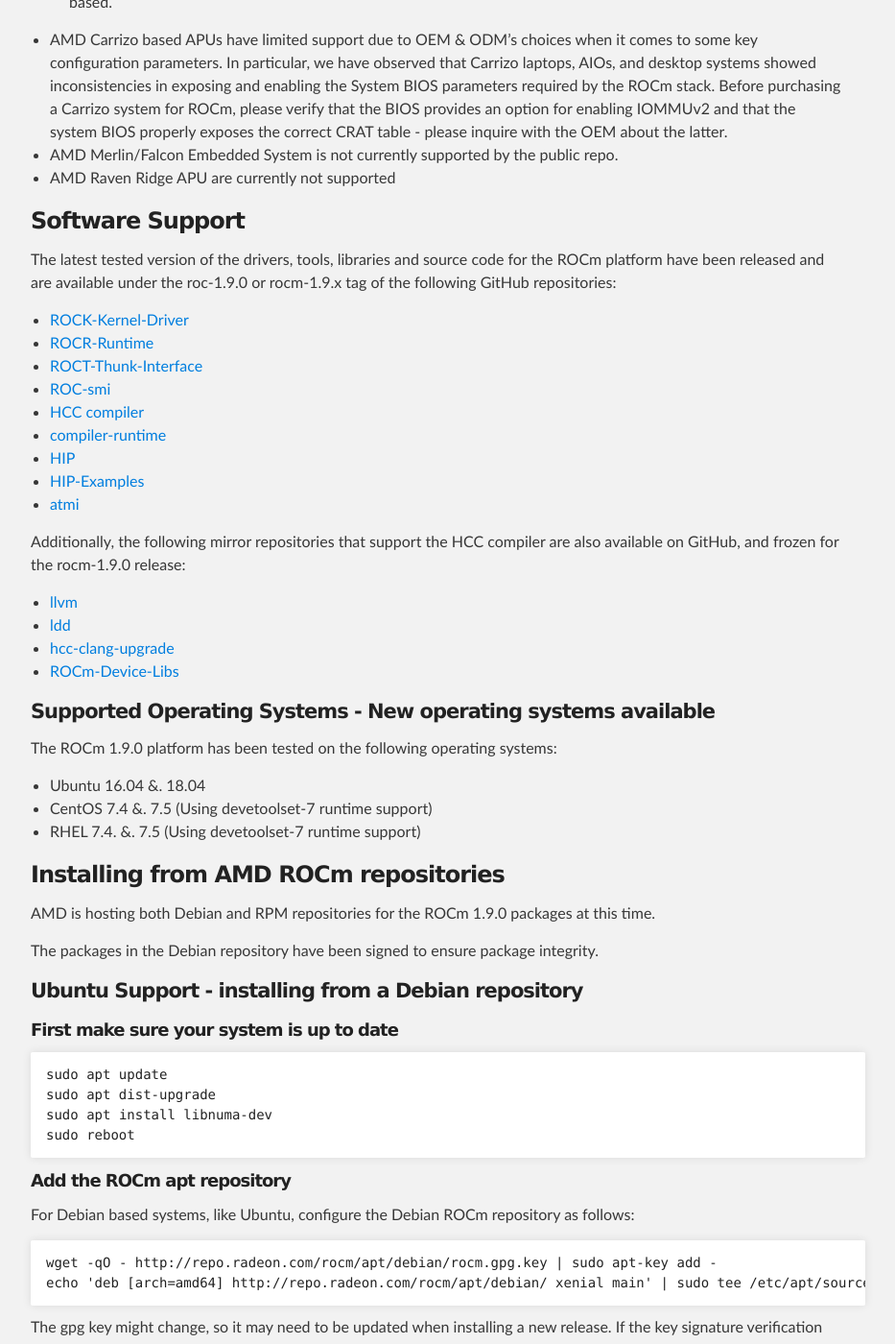
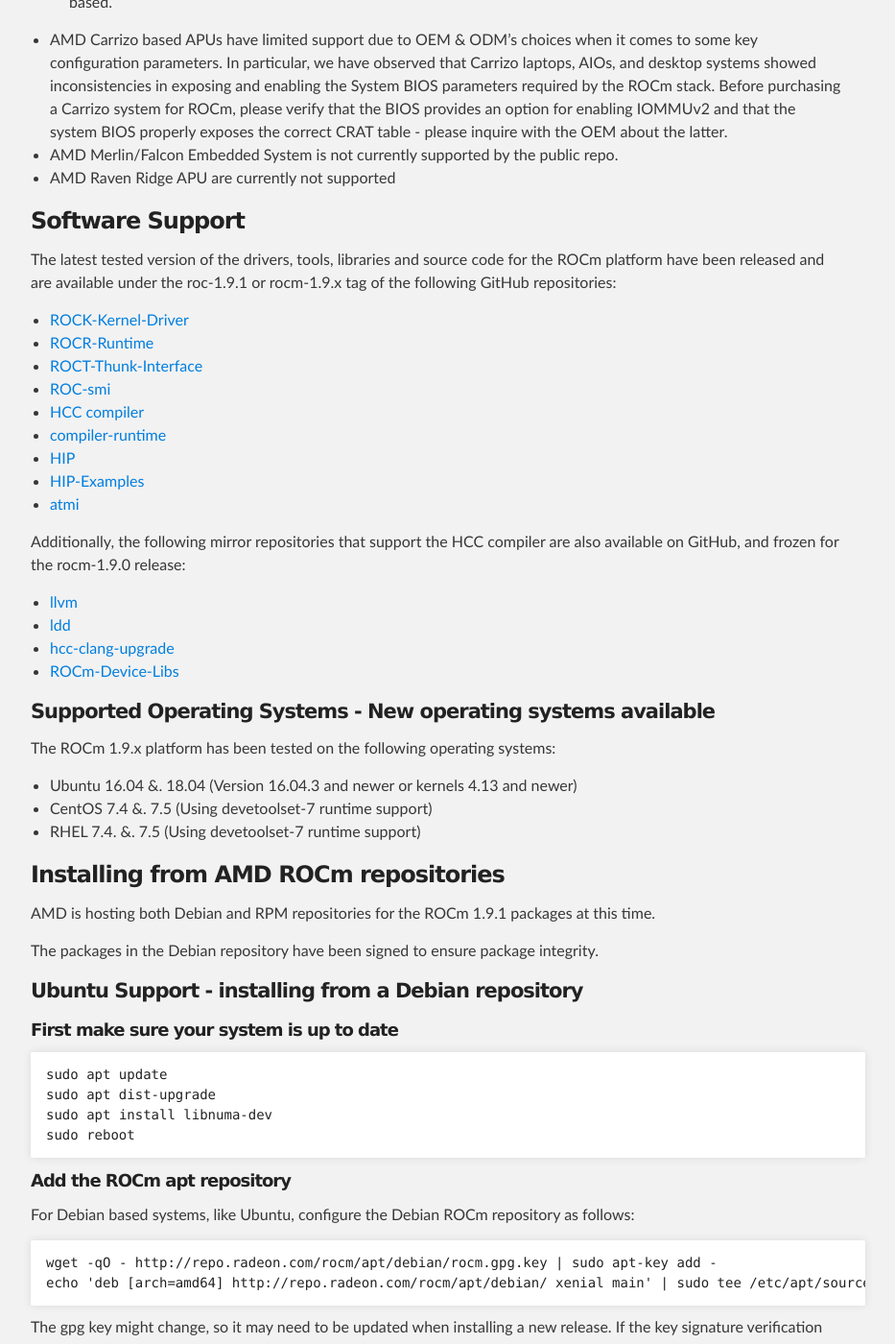
Before and after one commit to ROCm/ROCm.github.io, a Jekyll site: the page built from ROCmInstall.md, in a window 1280 px wide and 1400 px high, scrolled down 2831 px. Shown: the whole window at 96% size, without its empty margins (183-1116 px from the left). Built offline with Jekyll 4.4.1, drawn with Linux system fonts in a browser that asks for light colours; some of the changed text lies outside the part shown.

Commit message:
Update ROCmInstall.md

```diff
--- a/ROCmInstall.md
+++ b/ROCmInstall.md
@@ -5,7 +5,7 @@
 
 ## ROCm Platform Installation Guide for Linux
 
-### Current ROCm Version: 1.9.0
+### Current ROCm Version: 1.9.1
 
 - [Hardware Support](#hardware-support)
   * [Supported GPUs](#supported-gpus)
@@ -86,7 +86,7 @@
 
 ###### Not supported
 
-* "Tonga", "Iceland", "Polaris 12", and "Vega M" GPUs are not supported in ROCm 1.9.0
+* "Tonga", "Iceland", "Polaris 12", and "Vega M" GPUs are not supported in ROCm 1.9.x
 * We do not support GFX8-class GPUs (Fiji, Polaris, etc.) on CPUs that do not have PCIe Gen 3 with PCIe atomics.
   * As such, do not support AMD Carrizo and Kaveri APUs as hosts for such GPUs..
   * Thunderbolt 1 and 2 enabled GPUs are not supported by GFX8 GPUs on ROCm. Thunderbolt 1 & 2 are PCIe Gen2 based.
@@ -97,7 +97,7 @@
 ### Software Support
 
 The latest tested version of the drivers, tools, libraries and source code for
-the ROCm platform have been released and are available under the roc-1.9.0 or rocm-1.9.x tag
+the ROCm platform have been released and are available under the roc-1.9.1 or rocm-1.9.x tag
 of the following GitHub repositories:
 
 * [ROCK-Kernel-Driver](https://github.com/RadeonOpenCompute/ROCK-Kernel-Driver/tree/roc-1.9.x)
@@ -120,14 +120,14 @@
 
 #### Supported Operating Systems - New operating systems available
 
-The ROCm 1.9.0 platform has been tested on the following operating systems:
- * Ubuntu 16.04 &. 18.04
+The ROCm 1.9.x platform has been tested on the following operating systems:
+ * Ubuntu 16.04 &. 18.04 (Version 16.04.3 and newer or kernels 4.13 and newer)
  * CentOS 7.4 &. 7.5 (Using devetoolset-7 runtime support)
  * RHEL 7.4. &. 7.5  (Using devetoolset-7 runtime support)
 
 ### Installing from AMD ROCm repositories
 
-AMD is hosting both Debian and RPM repositories for the ROCm 1.9.0 packages at this time.
+AMD is hosting both Debian and RPM repositories for the ROCm 1.9.1 packages at this time.
 
 The packages in the Debian repository have been signed to ensure package integrity.
 
```
Also changed, not shown: other parts of ROCmInstall.md (+0 -4 lines).
